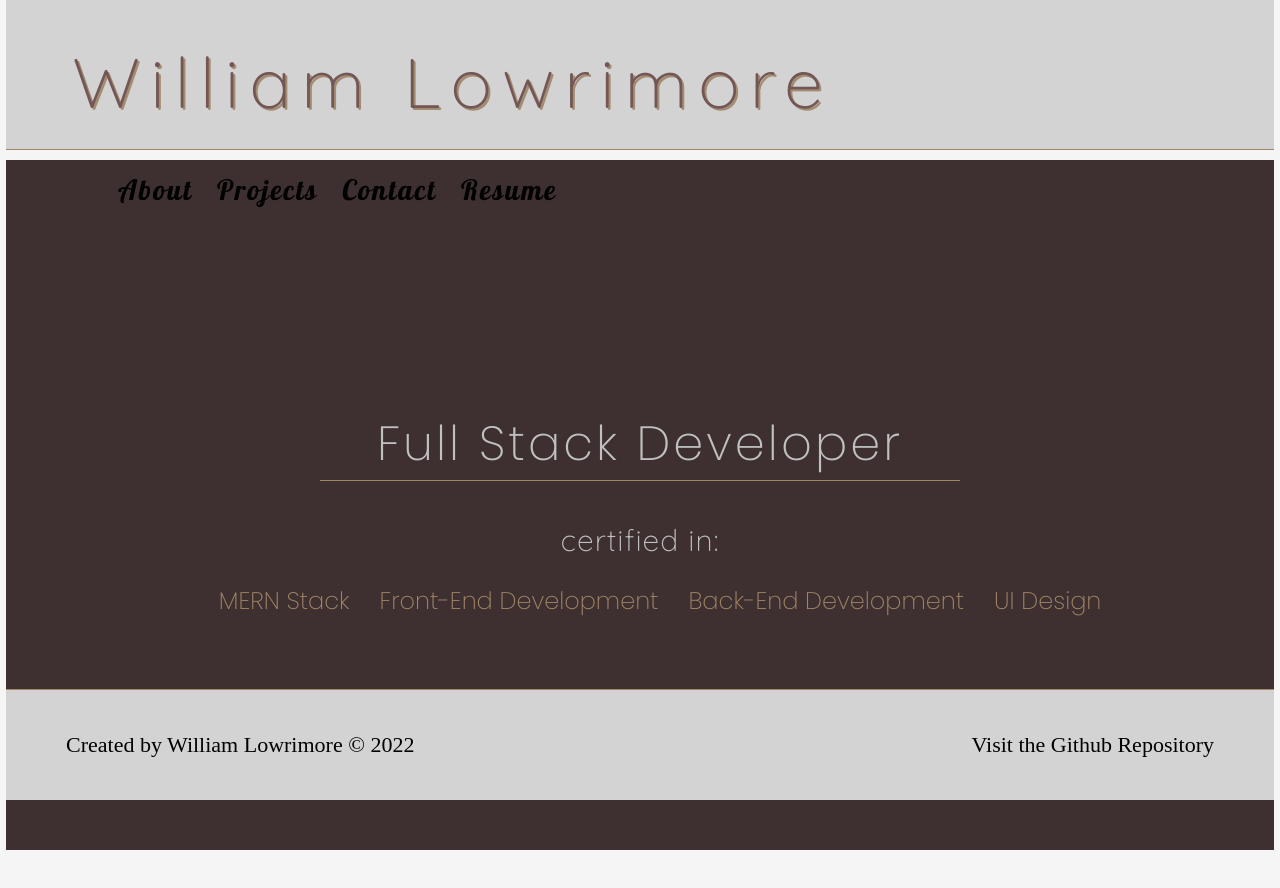
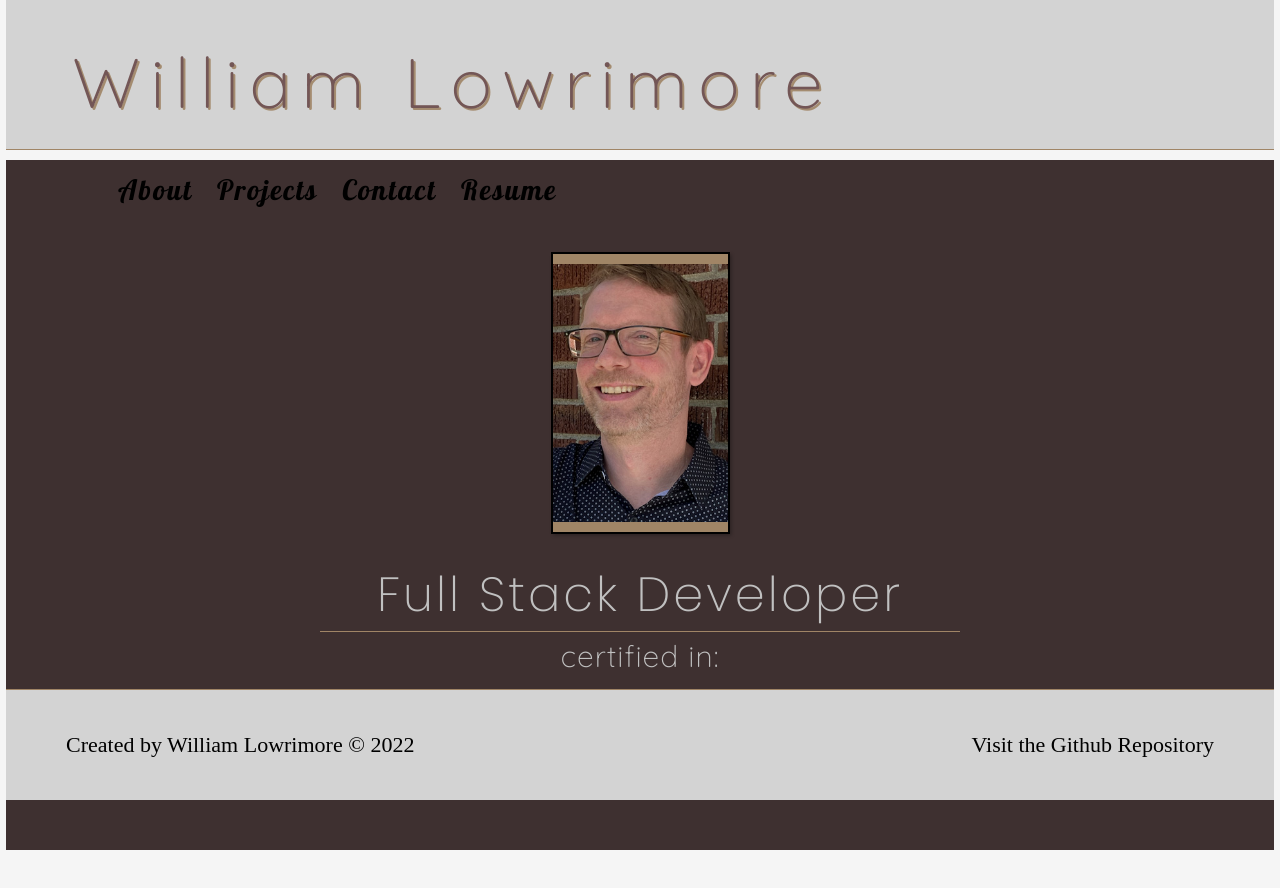
Before and after one commit to wlowrimore/Lowrimore_William_portfolio-2022, a React (Create React App) app: page / in a window 1280 px wide. Shown: the top 888 px of the page. Built offline with nearby package versions, Linux system fonts and the light colour scheme.

Commit message:
adds pf image

```diff
--- a/src/App.js
+++ b/src/App.js
@@ -9,12 +9,10 @@ import About from "./components/About";
 import ProjectInfo from "./components/ProjectInfo";
 import Contact from "./components/Contact";
 import Resume from "./components/Resume";
-import Modal from "./components/Modal";
-import { render } from "react-dom";
 
 function App() {
   const [currentTab, setCurrentTab] = useState("main");
-
+  // Switch/Case Renders Selected Tab in NavBar
   const renderTab = () => {
     switch (currentTab) {
       case "main":
@@ -31,6 +29,7 @@ function App() {
         return null;
     }
   };
+
   return (
     <div>
       <Navbar currentTab={currentTab} setCurrentTab={setCurrentTab} />
--- a/src/components/Contact.js
+++ b/src/components/Contact.js
@@ -1,11 +1,12 @@
 import React, { useState } from "react";
 import Modal from "./Modal";
 import { FaGithubAlt, FaLinkedinIn, FaMobileAlt, FaAt } from "react-icons/fa";
-// import { render } from "@testing-library/react";
 
 export default function Contact() {
+  // Sets Modal State
   const [isOpen, setIsOpen] = useState(false);
 
+  // Modal Actions
   const showModal = (e) => {
     e.preventDefault();
     setIsOpen(true);
--- a/src/components/EmailSrvc.js
+++ b/src/components/EmailSrvc.js
@@ -5,6 +5,7 @@ export default function EmailSrvc() {
   function sendEmail(e) {
     e.preventDefault();
 
+    // Credentials for using Emailjs
     emailjs
       .sendForm(
         "service_ere8li4",
--- a/src/components/Main.js
+++ b/src/components/Main.js
@@ -1,10 +1,11 @@
 import React from "react";
-import ProfilePic from "../images/profile-pic.jpg";
+import MyImg from "./MyPic";
 
 export default function Main() {
   return (
     <section className="main-container" id="main">
       <div className="intro">
+        <div className="img-cont"><MyImg /></div>
         <h1>Full Stack Developer</h1>
         <span>
           <p>certified in:</p>
--- a/src/components/Modal.js
+++ b/src/components/Modal.js
@@ -11,7 +11,7 @@ const Modal = ({ onClose, isOpened }) => {
 
   return (
     <>
-      <div className="darkBG" id="modal" onClick={onClose} />
+      <div id="modal" onClick={onClose} />
       <div className="centered">
         <div className="modal">
           <div className="modalHeader">
--- /dev/null
+++ b/src/components/MyPic.js
@@ -0,0 +1,7 @@
+import React from "react";
+import Headshot from "../images/pf_image.jpg";
+
+// Portfolio picture for Main page
+export default function Mypic() {
+  return <img src={Headshot} alt="William" />;
+}
--- a/src/components/ProjectInfo.js
+++ b/src/components/ProjectInfo.js
@@ -1,6 +1,7 @@
 import React from "react";
 import Projects from "./Projects";
 
+// Data to fill Project Cards
 export default function ProjectInfo() {
   return (
     <section id="projects" className="projects">
--- a/src/components/Projects.js
+++ b/src/components/Projects.js
@@ -2,7 +2,7 @@ import React from "react";
 import { FaGithub, FaGlobe } from "react-icons/fa";
 
 export default function Projects(props) {
-  // console.log(props);
+
   return (
     <div className="projects-card">
       <img src={props.image} alt="image" />
--- a/src/index.css
+++ b/src/index.css
@@ -118,6 +118,24 @@ nav li:hover {
   display: none;
 }
 
+.img-cont {
+  display: flex;
+  min-width: 13%;
+  padding-top: 10px;
+  justify-content: center;
+  align-items: center;
+  background: var(--shadow-color);
+  border: 2px solid #000;
+  box-shadow: rgba(0, 0, 0, 0.30) 1.95px 1.95px 3.6px;
+  margin-bottom: 20px;
+}
+
+img {
+  width: 175px;
+  height: auto;
+  margin-bottom: 10px;
+}
+
 .intro {
   display: flex;
   flex-direction: column;
@@ -134,6 +152,7 @@ nav li:hover {
   font-size: 48px;
   font-weight: 200;
   letter-spacing: 3px;
+  margin: 5px;
   border-bottom: 1px solid var(--shadow-color);
 }
 
```
Also changed, not shown: src/index.js (+6 -9 lines), src/setupTests.js (deleted, +0 -5 lines), src/images/pf_image.jpg (added).
